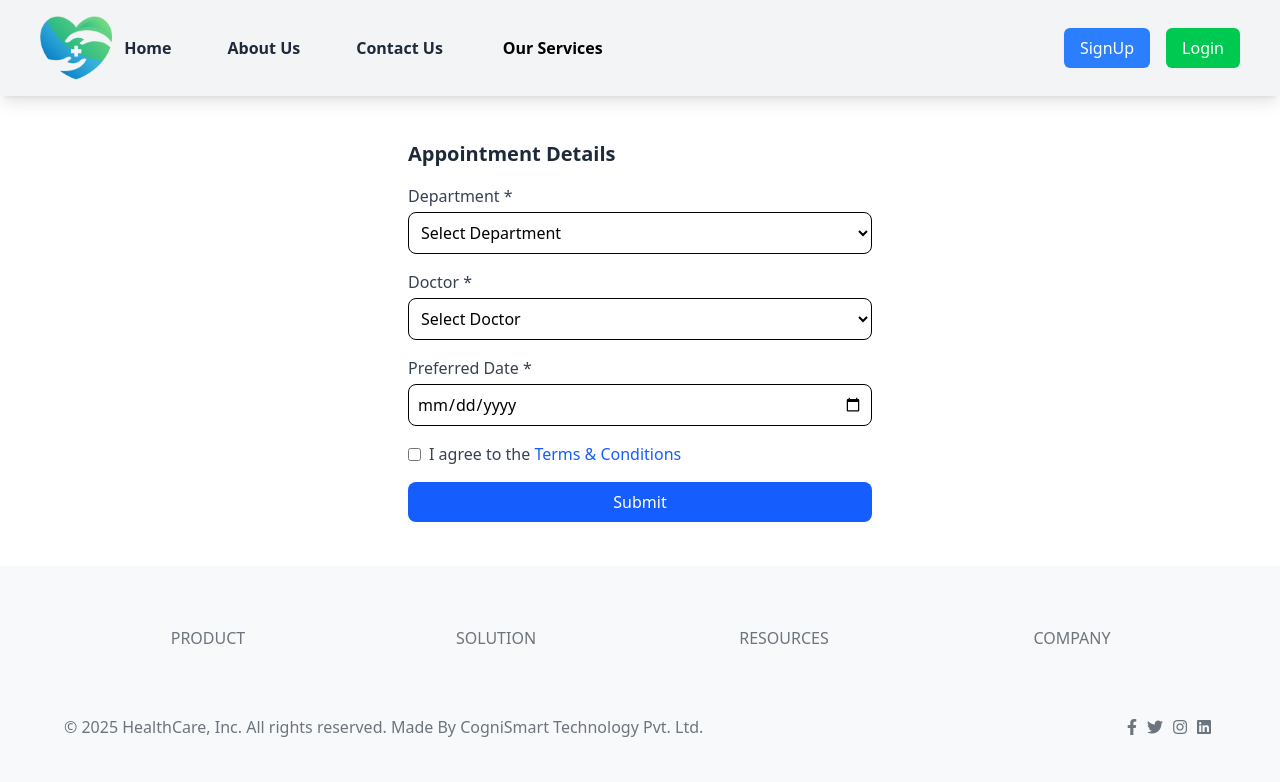
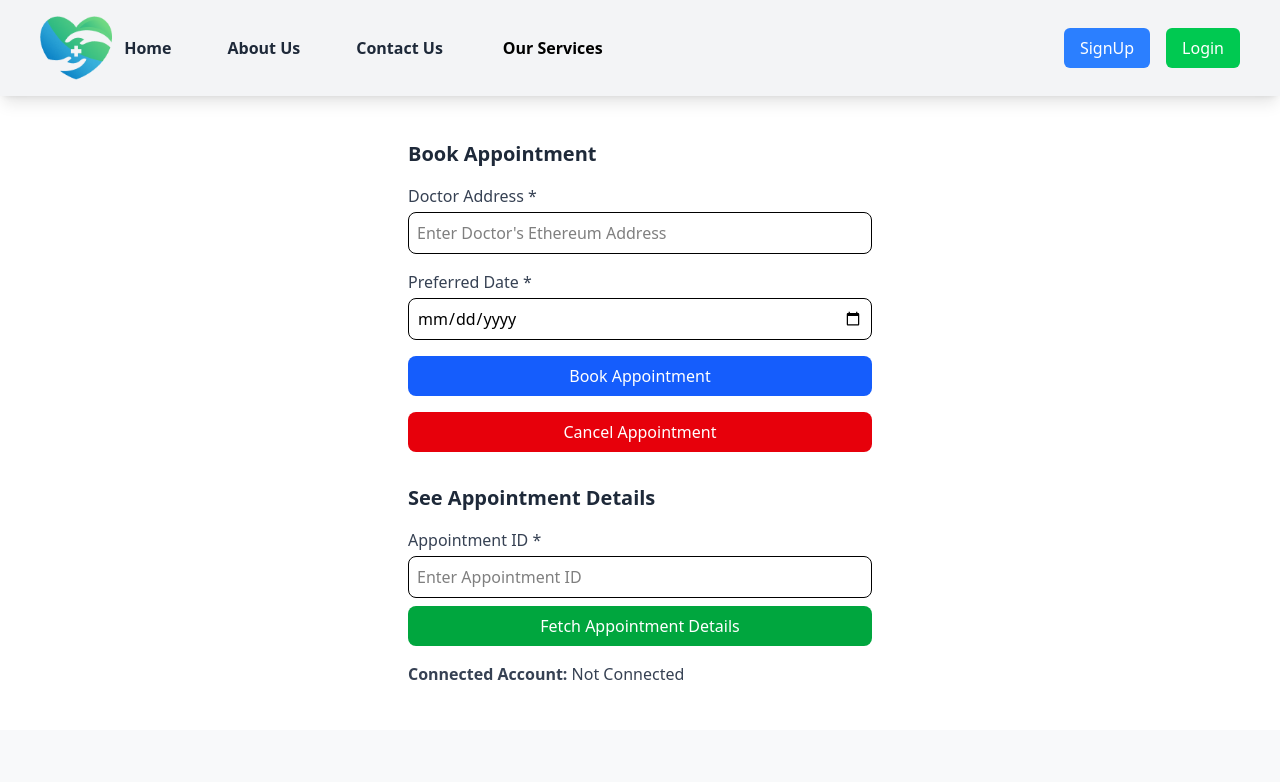
Before and after one commit to tapas20/OnlineHMS, a React (Vite) app: page /bookappointment in a window 1280 px wide. Shown: the top 782 px of the page. Built offline with nearby package versions, Linux system fonts and the light colour scheme.

Commit message:
BookAppointment changes

```diff
--- a/package.json
+++ b/package.json
@@ -12,13 +12,15 @@
   "dependencies": {
     "@tailwindcss/vite": "^4.0.9",
     "axios": "^1.8.1",
+    "ethers": "^6.13.5",
     "react": "^19.0.0",
     "react-dom": "^19.0.0",
     "react-dropzone": "^14.3.8",
     "react-hook-form": "^7.54.2",
     "react-phone-number-input": "^3.4.12",
     "react-router-dom": "^7.2.0",
-    "tailwindcss": "^4.0.9"
+    "tailwindcss": "^4.0.9",
+    "web3": "^4.16.0"
   },
   "devDependencies": {
     "@eslint/js": "^9.21.0",
--- a/src/Pages/Dropdownmenu/BookAppointment.jsx
+++ b/src/Pages/Dropdownmenu/BookAppointment.jsx
@@ -1,49 +1,425 @@
-import React from "react";
+import React, { useState, useEffect } from "react";
+import Web3 from "web3";
 
 const AppointmentForm = () => {
+  const [doctorAddress, setDoctorAddress] = useState("");
+  const [date, setDate] = useState("");
+  const [loading, setLoading] = useState(false);
+  const [account, setAccount] = useState("");
+  const [contract, setContract] = useState(null);
+  const [appointmentId, setAppointmentId] = useState("");
+  const [appointmentDetails, setAppointmentDetails] = useState(null);
+
+  // Contract ABI and Address
+  const contractABI = [
+    {
+      anonymous: false,
+      inputs: [
+        {
+          indexed: false,
+          internalType: "uint256",
+          name: "id",
+          type: "uint256",
+        },
+        {
+          indexed: true,
+          internalType: "address",
+          name: "patient",
+          type: "address",
+        },
+        {
+          indexed: true,
+          internalType: "address",
+          name: "doctor",
+          type: "address",
+        },
+        {
+          indexed: false,
+          internalType: "uint256",
+          name: "timestamp",
+          type: "uint256",
+        },
+      ],
+      name: "AppointmentBooked",
+      type: "event",
+    },
+    {
+      anonymous: false,
+      inputs: [
+        {
+          indexed: false,
+          internalType: "uint256",
+          name: "id",
+          type: "uint256",
+        },
+      ],
+      name: "AppointmentCancelled",
+      type: "event",
+    },
+    {
+      anonymous: false,
+      inputs: [
+        {
+          indexed: false,
+          internalType: "uint256",
+          name: "id",
+          type: "uint256",
+        },
+        {
+          indexed: false,
+          internalType: "uint256",
+          name: "newTimestamp",
+          type: "uint256",
+        },
+      ],
+      name: "AppointmentRescheduled",
+      type: "event",
+    },
+    {
+      inputs: [
+        {
+          internalType: "address",
+          name: "_doctor",
+          type: "address",
+        },
+        {
+          internalType: "uint256",
+          name: "_timestamp",
+          type: "uint256",
+        },
+      ],
+      name: "bookAppointment",
+      outputs: [],
+      stateMutability: "nonpayable",
+      type: "function",
+    },
+    {
+      inputs: [
+        {
+          internalType: "uint256",
+          name: "_id",
+          type: "uint256",
+        },
+      ],
+      name: "cancelAppointment",
+      outputs: [],
+      stateMutability: "nonpayable",
+      type: "function",
+    },
+    {
+      inputs: [],
+      name: "appointmentCount",
+      outputs: [
+        {
+          internalType: "uint256",
+          name: "",
+          type: "uint256",
+        },
+      ],
+      stateMutability: "view",
+      type: "function",
+    },
+    {
+      inputs: [
+        {
+          internalType: "uint256",
+          name: "",
+          type: "uint256",
+        },
+      ],
+      name: "appointments",
+      outputs: [
+        {
+          internalType: "uint256",
+          name: "id",
+          type: "uint256",
+        },
+        {
+          internalType: "address",
+          name: "patient",
+          type: "address",
+        },
+        {
+          internalType: "address",
+          name: "doctor",
+          type: "address",
+        },
+        {
+          internalType: "uint256",
+          name: "timestamp",
+          type: "uint256",
+        },
+        {
+          internalType: "string",
+          name: "status",
+          type: "string",
+        },
+      ],
+      stateMutability: "view",
+      type: "function",
+    },
+    {
+      inputs: [
+        {
+          internalType: "uint256",
+          name: "_id",
+          type: "uint256",
+        },
+      ],
+      name: "getAppointment",
+      outputs: [
+        {
+          internalType: "uint256",
+          name: "id",
+          type: "uint256",
+        },
+        {
+          internalType: "address",
+          name: "patient",
+          type: "address",
+        },
+        {
+          internalType: "address",
+          name: "doctor",
+          type: "address",
+        },
+        {
+          internalType: "uint256",
+          name: "timestamp",
+          type: "uint256",
+        },
+        {
+          internalType: "string",
+          name: "status",
+          type: "string",
+        },
+      ],
+      stateMutability: "view",
+      type: "function",
+    },
+  ];
+  const contractAddress = "0x58eEB2090Bb45AeC2A5a0C3C12847d713124318f";
+
+  // Initialize Web3 and Contract
+  useEffect(() => {
+    const initWeb3 = async () => {
+      if (window.ethereum) {
+        try {
+          const web3 = new Web3(window.ethereum);
+          await window.ethereum.request({ method: "eth_requestAccounts" });
+          const accounts = await web3.eth.getAccounts();
+          setAccount(accounts[0]);
+
+          const contractInstance = new web3.eth.Contract(
+            contractABI,
+            contractAddress
+          );
+          setContract(contractInstance);
+        } catch (error) {
+          console.error("Error initializing Web3:", error);
+          alert("Failed to connect to MetaMask. Please try again.");
+        }
+      } else {
+        alert("Please install MetaMask to use this app!");
+      }
+    };
+
+    initWeb3();
+  }, []);
+
+  // Function to book an appointment
+  const bookAppointment = async () => {
+    if (!doctorAddress || !date) {
+      alert("Please fill in all fields");
+      return;
+    }
+
+    // Convert date to Unix timestamp
+    const timestamp = Math.floor(new Date(date).getTime() / 1000);
+
+    try {
+      setLoading(true);
+
+      // Call the `bookAppointment` function
+      await contract.methods
+        .bookAppointment(doctorAddress, timestamp)
+        .send({ from: account, gas: 300000 });
+
+      alert("Appointment booked successfully!");
+    } catch (error) {
+      console.error("Error booking appointment:", error);
+      alert("Failed to book appointment. Please try again.");
+    } finally {
+      setLoading(false);
+    }
+  };
+
+  // Function to cancel an appointment
+  const cancelAppointment = async () => {
+    const appointmentId = prompt("Enter Appointment ID:");
+
+    if (!appointmentId || isNaN(appointmentId)) {
+      alert("Enter a valid appointment ID.");
+      return;
+    }
+
+    try {
+      setLoading(true);
+
+      // Call the `cancelAppointment` function
+      await contract.methods
+        .cancelAppointment(appointmentId)
+        .send({ from: account, gas: 300000 });
+
+      alert("Appointment cancelled successfully!");
+    } catch (error) {
+      console.error("Error cancelling appointment:", error);
+      alert("Failed to cancel appointment. Please try again.");
+    } finally {
+      setLoading(false);
+    }
+  };
+
+  // Function to fetch appointment details
+  const fetchAppointmentDetails = async () => {
+    if (!appointmentId || isNaN(appointmentId)) {
+      alert("Enter a valid appointment ID.");
+      return;
+    }
+
+    try {
+      setLoading(true);
+
+      // Call the `getAppointment` function
+      const appointment = await contract.methods
+        .getAppointment(appointmentId)
+        .call();
+
+      // Convert BigInt values to strings or numbers
+      const appointmentDate = new Date(
+        Number(appointment.timestamp) * 1000
+      ).toLocaleString();
+
+      // Set appointment details
+      setAppointmentDetails({
+        id: appointment.id.toString(), // Convert BigInt to string
+        patient: appointment.patient,
+        doctor: appointment.doctor,
+        date: appointmentDate,
+        status: appointment.status,
+      });
+    } catch (error) {
+      console.error("Error fetching appointment details:", error);
+      alert("Failed to fetch appointment details. Please try again.");
+    } finally {
+      setLoading(false);
+    }
+  };
+
   return (
     <div className="m-5 max-w-lg mx-auto p-6 bg-white">
-      <h2 className="text-xl font-semibold text-gray-800 mb-4">Appointment Details</h2>
+      <h2 className="text-xl font-semibold text-gray-800 mb-4">
+        Book Appointment
+      </h2>
 
       <div className="flex flex-col gap-4">
-        {/* Department Selection */}
+        {/* Doctor Address Input */}
         <div>
-          <label className="block text-gray-700 font-medium mb-1">Department *</label>
-          <select className="w-full p-2 border rounded-lg focus:outline-none focus:ring-2 focus:ring-blue-400">
-            <option>Select Department</option>
-            <option>Cardiology</option>
-            <option>Neurology</option>
-            <option>Orthopedics</option>
-          </select>
-        </div>
-
-        {/* Doctor Selection */}
-        <div>
-          <label className="block text-gray-700 font-medium mb-1">Doctor *</label>
-          <select className="w-full p-2 border rounded-lg focus:outline-none focus:ring-2 focus:ring-blue-400">
-            <option>Select Doctor</option>
-            <option>Dr. Smith</option>
-            <option>Dr. Johnson</option>
-            <option>Dr. Lee</option>
-          </select>
+          <label className="block text-gray-700 font-medium mb-1">
+            Doctor Address *
+          </label>
+          <input
+            type="text"
+            placeholder="Enter Doctor's Ethereum Address"
+            className="w-full p-2 border rounded-lg focus:outline-none focus:ring-2 focus:ring-blue-400"
+            value={doctorAddress}
+            onChange={(e) => setDoctorAddress(e.target.value)}
+          />
         </div>
 
         {/* Preferred Date Selection */}
         <div>
-          <label className="block text-gray-700 font-medium mb-1">Preferred Date *</label>
-          <input type="date" className="w-full p-2 border rounded-lg focus:outline-none focus:ring-2 focus:ring-blue-400" />
+          <label className="block text-gray-700 font-medium mb-1">
+            Preferred Date *
+          </label>
+          <input
+            type="date"
+            className="w-full p-2 border rounded-lg focus:outline-none focus:ring-2 focus:ring-blue-400"
+            value={date}
+            onChange={(e) => setDate(e.target.value)}
+          />
         </div>
 
-        {/* Terms & Conditions Checkbox */}
-        <div className="flex items-center">
-          <input type="checkbox" id="terms" className="mr-2" />
-          <label htmlFor="terms" className="text-gray-700">I agree to the <a href="#" className="text-blue-600">Terms & Conditions</a></label>
+        {/* Book Appointment Button */}
+        <button
+          onClick={bookAppointment}
+          disabled={loading}
+          className="cursor-pointer w-full bg-blue-600 text-white py-2 rounded-lg hover:bg-blue-700 transition disabled:bg-gray-400"
+        >
+          {loading ? "Booking..." : "Book Appointment"}
+        </button>
+
+        {/* Cancel Appointment Button */}
+        <button
+          onClick={cancelAppointment}
+          disabled={loading}
+          className="cursor-pointer w-full bg-red-600 text-white py-2 rounded-lg hover:bg-red-700 transition disabled:bg-gray-400"
+        >
+          {loading ? "Cancelling..." : "Cancel Appointment"}
+        </button>
+
+        {/* Fetch Appointment Details */}
+        <div className="mt-4">
+          <h2 className="text-xl font-semibold text-gray-800 mb-4">
+            See Appointment Details
+          </h2>
+          <label className="block text-gray-700 font-medium mb-1">
+            Appointment ID *
+          </label>
+          <input
+            type="text"
+            placeholder="Enter Appointment ID"
+            className="w-full p-2 border rounded-lg focus:outline-none focus:ring-2 focus:ring-blue-400"
+            value={appointmentId}
+            onChange={(e) => setAppointmentId(e.target.value)}
+          />
+          <button
+            onClick={fetchAppointmentDetails}
+            disabled={loading}
+            className="cursor-pointer w-full bg-green-600 text-white py-2 rounded-lg hover:bg-green-700 transition disabled:bg-gray-400 mt-2"
+          >
+            {loading ? "Fetching..." : "Fetch Appointment Details"}
+          </button>
         </div>
 
-        {/* Submit Button */}
-        <button className="cursor-pointer w-full bg-blue-600 text-white py-2 rounded-lg hover:bg-blue-700 transition">
-          Submit
-        </button>
+        {/* Display Appointment Details */}
+        {appointmentDetails && (
+          <div className="mt-4 p-4 border rounded-lg bg-gray-50">
+            <h3 className="text-lg font-semibold text-gray-800">
+              Appointment Details
+            </h3>
+            <p>
+              <strong>ID:</strong> {appointmentDetails.id}
+            </p>
+            <p>
+              <strong>Patient:</strong> {appointmentDetails.patient}
+            </p>
+            <p>
+              <strong>Doctor:</strong> {appointmentDetails.doctor}
+            </p>
+            <p>
+              <strong>Date:</strong> {appointmentDetails.date}
+            </p>
+            <p>
+              <strong>Status:</strong> {appointmentDetails.status}
+            </p>
+          </div>
+        )}
+      </div>
+
+      {/* Display Connected Account */}
+      <div className="mt-4 text-gray-700">
+        <strong>Connected Account:</strong> {account || "Not Connected"}
       </div>
     </div>
   );
```
Also changed, not shown: 1 other file (tests, documents, lock files or other folders).
